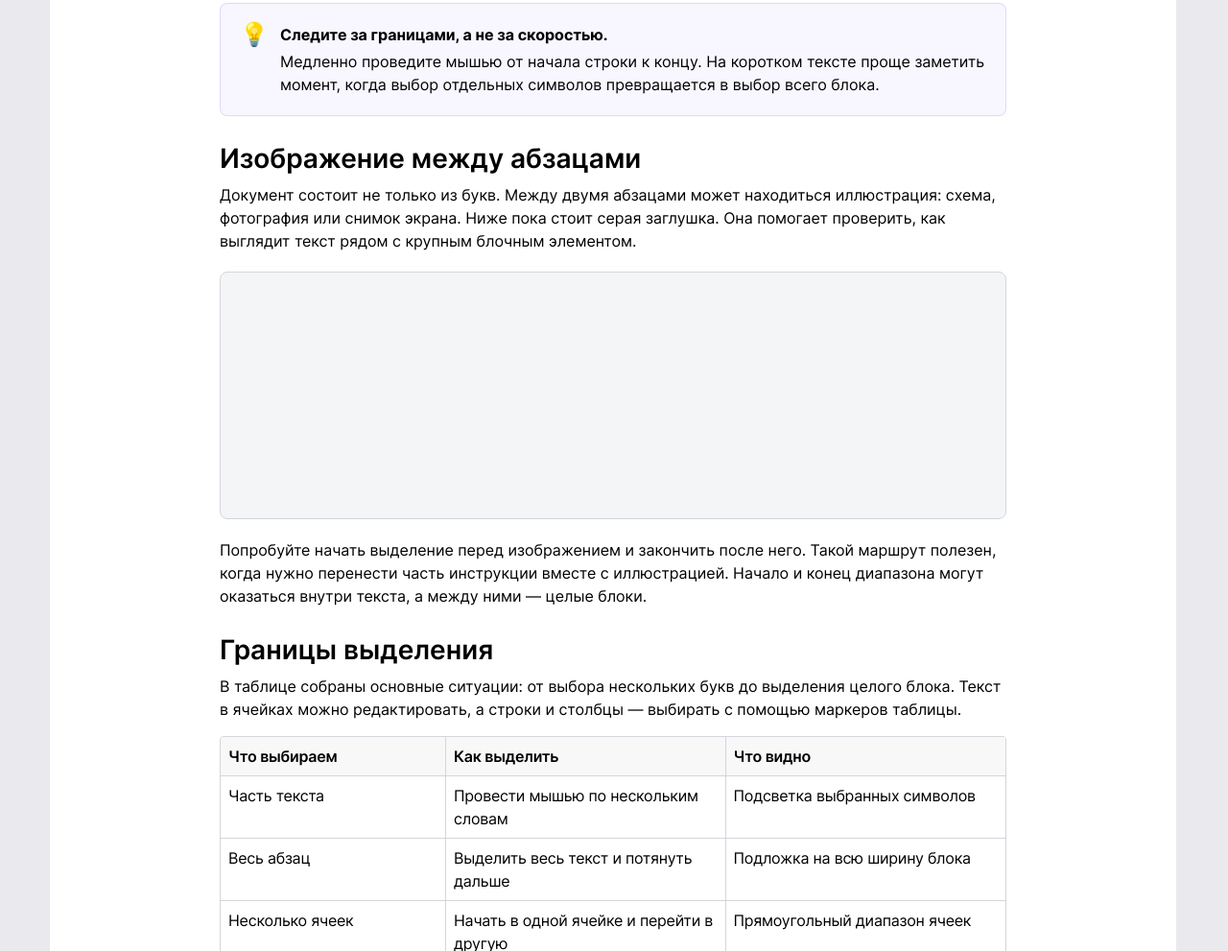
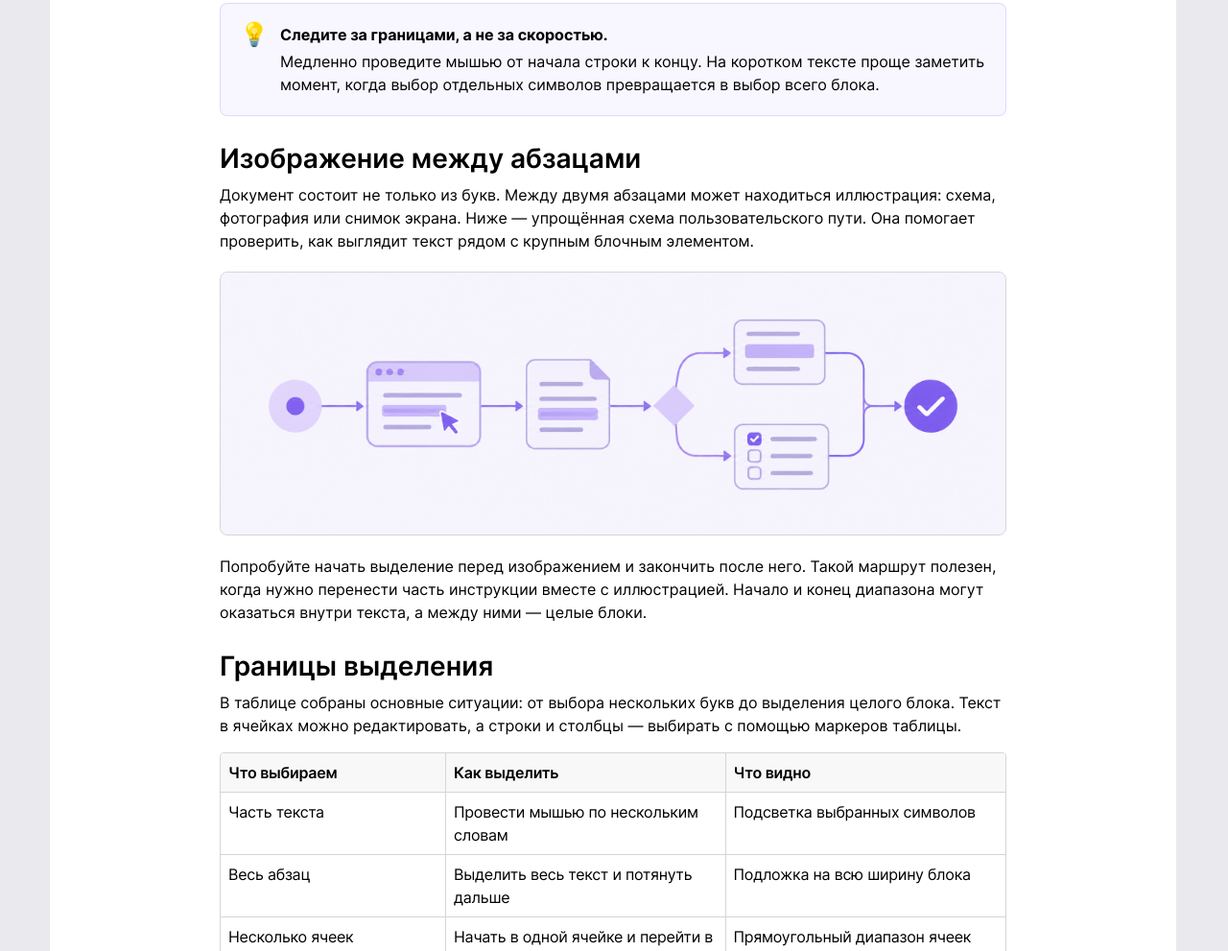
Before and after one commit to pershmary/text-selection, a plain HTML site: page index.html in a window 1280 px wide. Shown: the part 866-1857 px from the top of the page at 96% size. Drawn offline with Linux system fonts and the light colour scheme.

Commit message:
Add pale purple userflow illustration to the document

```diff
--- a/index.html
+++ b/index.html
@@ -8,7 +8,7 @@
   <link rel="stylesheet" href="vendor/ui-kit/fonts/fonts.css">
   <link rel="stylesheet" href="vendor/table-widget/css/icon-fonts.css">
   <link rel="stylesheet" href="vendor/table-widget/css/table-widget.css?v=table-1">
-<link rel="stylesheet" href="styles.css?v=table-selection-3">
+<link rel="stylesheet" href="styles.css?v=userflow-1">
 </head>
 <body>
 <header class="app-head">
@@ -47,8 +47,8 @@
     </aside>
 
     <h2>Изображение между абзацами</h2>
-    <p>Документ состоит не только из букв. Между двумя абзацами может находиться иллюстрация: схема, фотография или снимок экрана. Ниже пока стоит серая заглушка. Она помогает проверить, как выглядит текст рядом с крупным блочным элементом.</p>
-    <figure class="doc-image-placeholder" contenteditable="false" role="img" aria-label="Серая заглушка изображения"></figure>
+    <p>Документ состоит не только из букв. Между двумя абзацами может находиться иллюстрация: схема, фотография или снимок экрана. Ниже — упрощённая схема пользовательского пути. Она помогает проверить, как выглядит текст рядом с крупным блочным элементом.</p>
+    <figure class="doc-image-placeholder" contenteditable="false"><img src="assets/userflow.png" width="2172" height="724" alt="Светло-фиолетовая схема пользовательского пути: начало, экран приложения, документ, выбор одного из двух сценариев и завершение." draggable="false"></figure>
     <p>Попробуйте начать выделение перед изображением и закончить после него. Такой маршрут полезен, когда нужно перенести часть инструкции вместе с иллюстрацией. Начало и конец диапазона могут оказаться внутри текста, а между ними — целые блоки.</p>
 
     <h2>Границы выделения</h2>
--- a/styles.css
+++ b/styles.css
@@ -139,11 +139,18 @@ body { color: var(--text-text-color); font-weight: var(--font-font-weight-regula
 .doc li { margin: 8px 0; padding-inline-start: 4px; }
 .doc li::marker { color: var(--text-label_contrast_text-color); }
 .doc-image-placeholder {
-  height: 256px;
   margin: 20px 0;
   border-radius: 8px;
-  background: var(--background-contrast_background-color);
+  background: var(--background-info_background-color);
   border: 1px solid var(--border-unaccented_border-color);
+}
+.doc-image-placeholder img {
+  display: block;
+  width: 100%;
+  height: auto;
+  border-radius: inherit;
+  user-select: none;
+  pointer-events: none;
 }
 .doc-callout {
   display: flex;
```
Also changed, not shown: assets/userflow.png (added), 1 other file.
